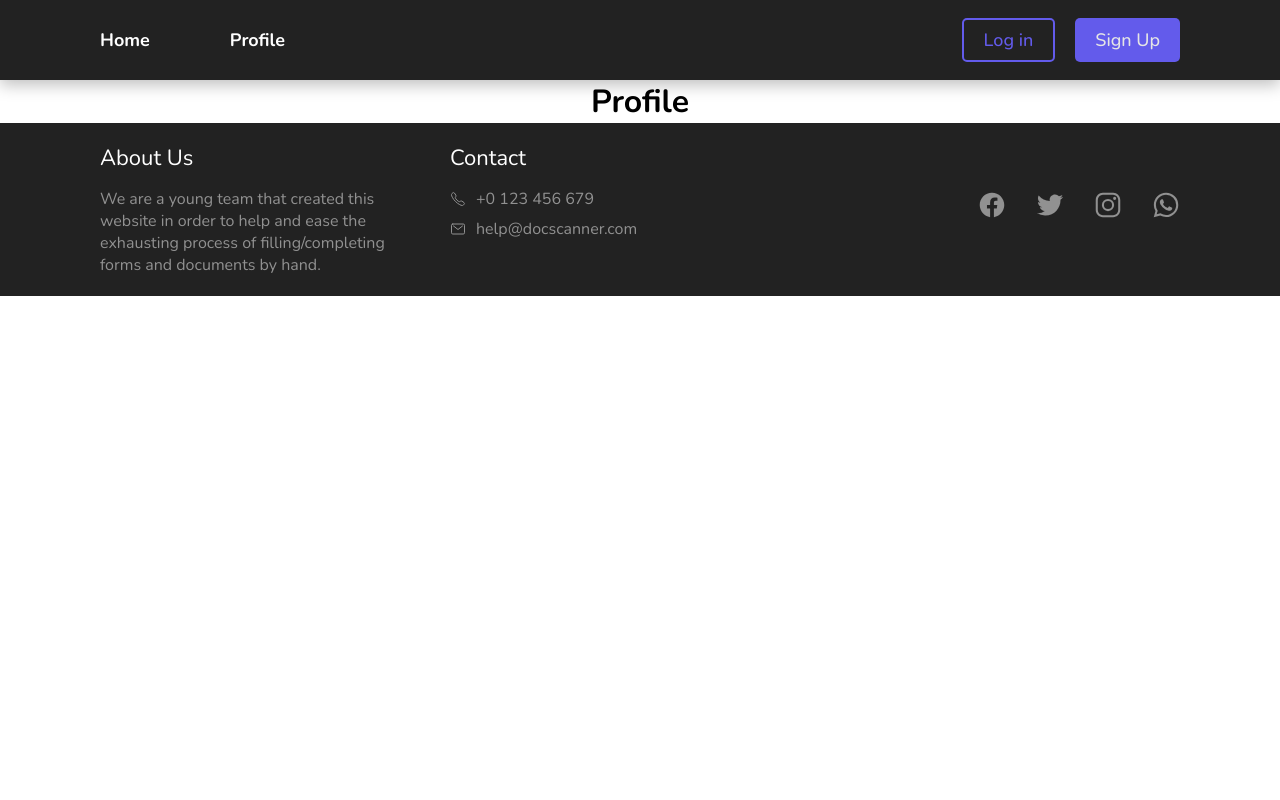
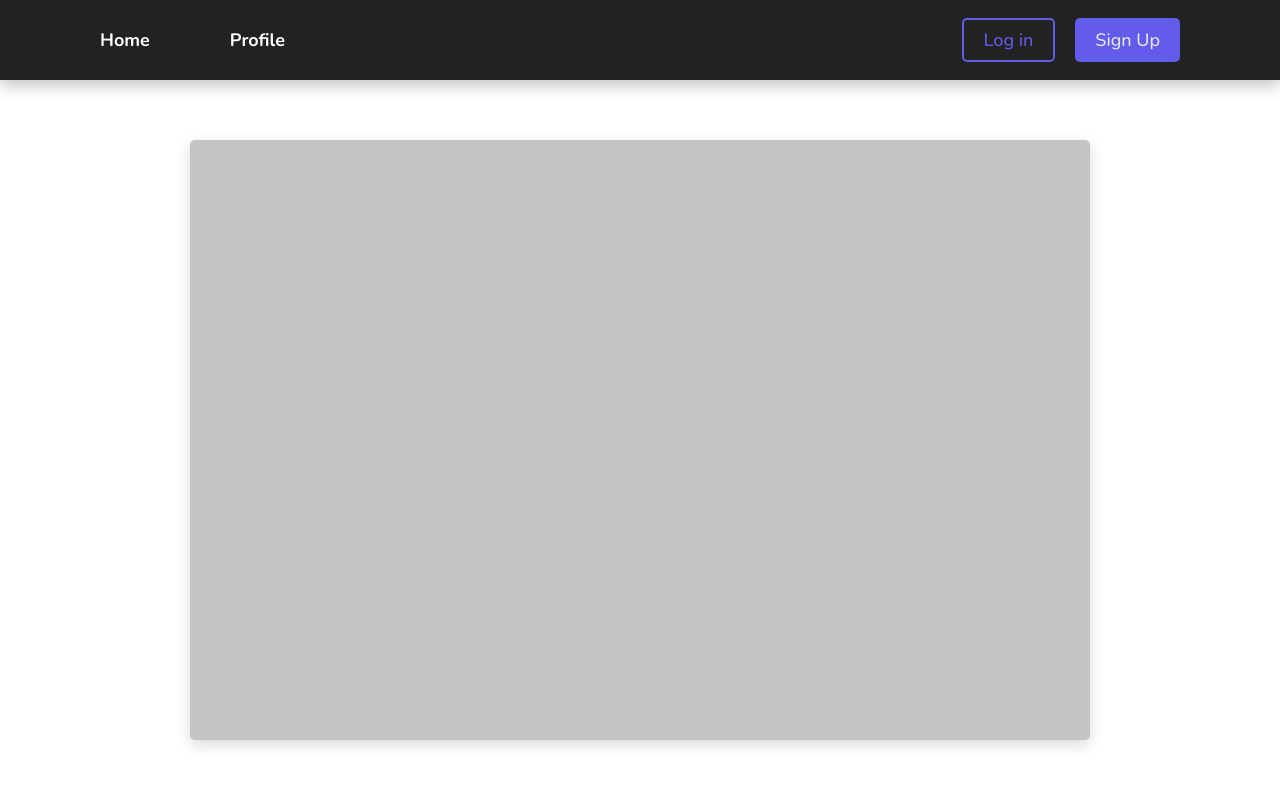
Before and after one commit to edwardlesan/assist-project, a React (Create React App) app: page /profile in a window 1280 px wide. Shown: the top 800 px of the page. Built offline with nearby package versions, Linux system fonts and the light colour scheme.

Commit message:
added profile page

```diff
--- a/package.json
+++ b/package.json
@@ -12,7 +12,9 @@
     "web-vitals": "^2.1.4"
   },
   "devDependencies": {
-    "react-router-dom": "^6.8.2"
+    "react-router-dom": "^6.8.2",
+    "primereact": "^9.2.0",
+    "antd": "^5.3.0"
   },
   "scripts": {
     "start": "react-scripts start",
--- /dev/null
+++ b/src/components/Profile.css
@@ -0,0 +1,14 @@
+.profile-container {
+  display: flex;
+  justify-content: center;
+  padding: 60px 0;
+  height: calc(100vh - 80px);
+}
+
+.profile-box {
+  width: 900px;
+  height: 100%;
+  background-color: #c4c4c4;
+  border-radius: 5px;
+  box-shadow: 0 5px 15px rgba(0, 0, 0, 0.15);
+}
--- a/src/components/Profile.js
+++ b/src/components/Profile.js
@@ -1,7 +1,14 @@
 import React from "react";
+import "./Profile.css";
 
 function Profile() {
-  return <h1>Profile</h1>;
+  return (
+    <>
+      <div className="profile-container">
+        <div className="profile-box"></div>
+      </div>
+    </>
+  );
 }
 
 export default Profile;
```
Also changed, not shown: 1 other file (tests, documents, lock files or other folders).
